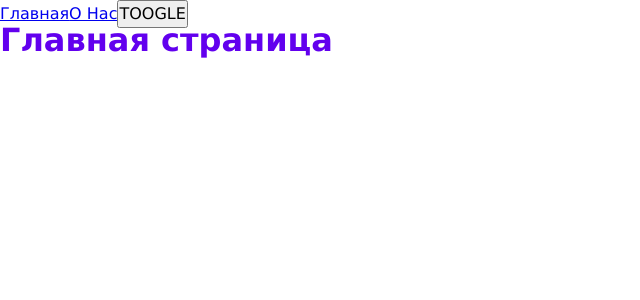
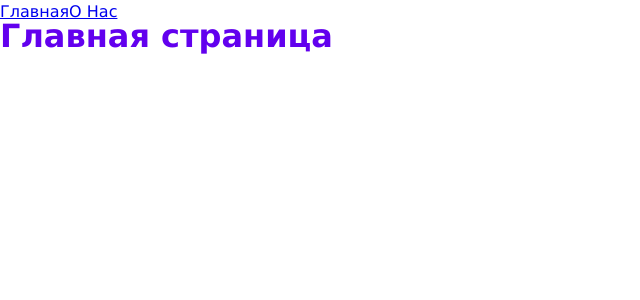
Before and after one commit to NikDoe/booking, a React app: page / in a window 1280 px wide. Shown: the top 300 px of the page, without its empty margins (0-640 px from the left). Built offline with nearby package versions, Linux system fonts and the light colour scheme.

Commit message:
feat: add navbar widget
close #20

```diff
--- a/src/app/index.tsx
+++ b/src/app/index.tsx
@@ -1,18 +1,16 @@
-import { Link } from "react-router-dom";
 import { useTheme } from "./providers/ThemeProvider";
 import { classNames } from "../shared/lib/classNames/classNames";
 import { AppRouter } from "./providers/router";
+import { Navbar } from "widgets/Navbar";
 
 import "./styles/index.scss";
 
 const App = () => {
-  const { theme, toogleTheme } = useTheme();
+  const { theme } = useTheme();
 
   return (
     <div className={classNames("app", {}, [theme])}>
-      <Link to='/'>Главная</Link>
-      <Link to='/about'>О Нас</Link>
-      <button onClick={toogleTheme}>TOOGLE</button>
+      <Navbar />
       <AppRouter />
     </div>
   );
--- /dev/null
+++ b/src/widgets/Navbar/index.tsx
@@ -0,0 +1,3 @@
+import { Navbar } from "./ui/Navbar";
+
+export { Navbar };
--- /dev/null
+++ b/src/widgets/Navbar/ui/Navbar.module.scss
@@ -0,0 +1,3 @@
+.Navbar {
+  width: 100%;
+}
--- /dev/null
+++ b/src/widgets/Navbar/ui/Navbar.tsx
@@ -0,0 +1,17 @@
+import { classNames } from "shared/lib/classNames/classNames";
+import { Link } from "react-router-dom";
+
+import styles from "./Navbar.module.scss";
+
+interface NavbarProps {
+  className?: string;
+}
+
+export const Navbar = ({ className }: NavbarProps) => {
+  return (
+    <div className={classNames(styles.Navbar, {}, [className])}>
+      <Link to='/'>Главная</Link>
+      <Link to='/about'>О Нас</Link>
+    </div>
+  );
+};
```
